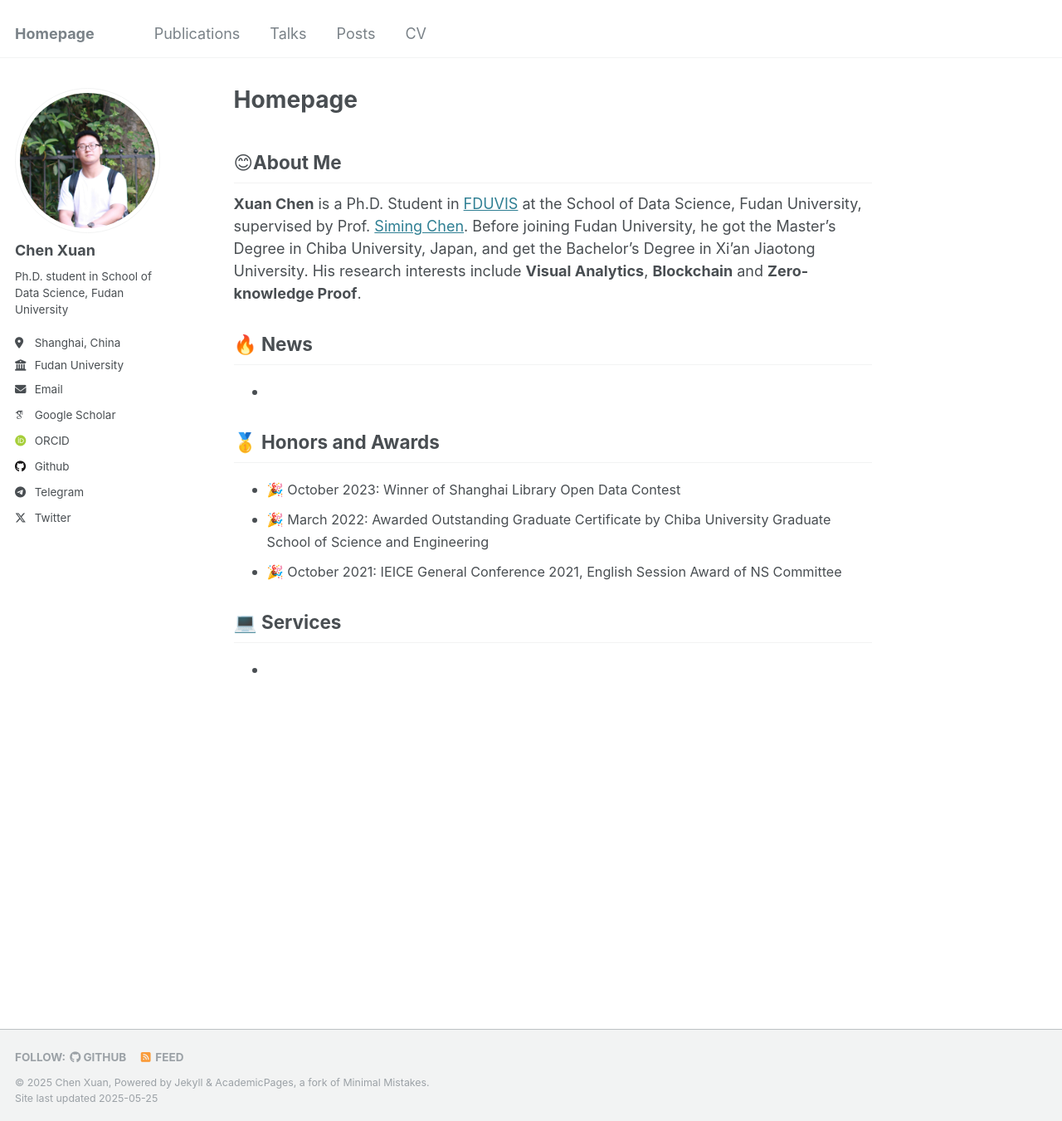
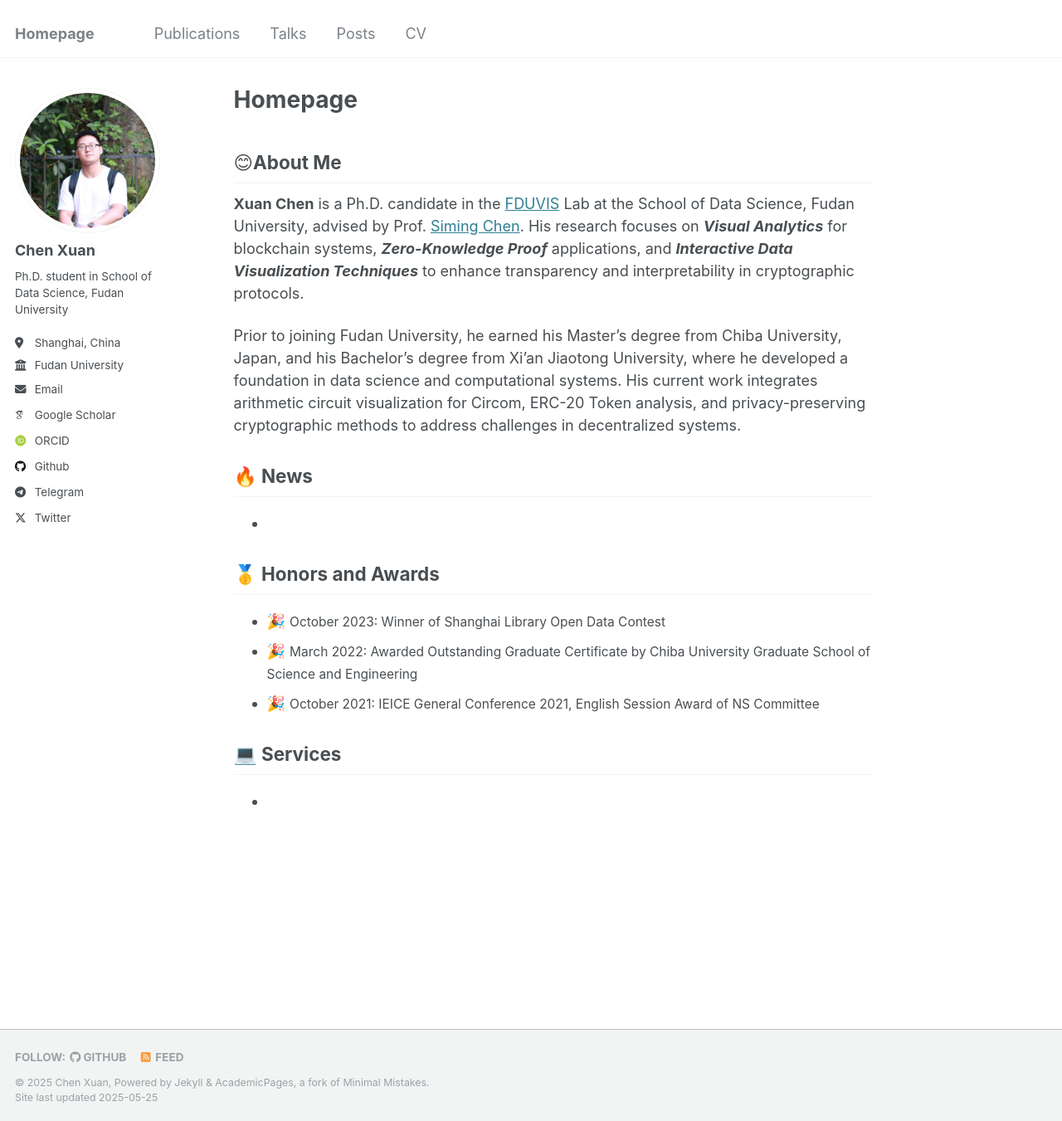
Before and after one commit to AmbitionCX/ambitioncx.github.io, a Jekyll site: the page built from _pages/about.md, in a window 1280 px wide and 1351 px high. Shown: the whole window at 83% size. Built offline with Jekyll 4.4.1, drawn with Linux system fonts in a browser that asks for light colours; some web fonts are replaced.

Commit message:
update homepage

```diff
--- a/_pages/about.md
+++ b/_pages/about.md
@@ -9,16 +9,23 @@ redirect_from:
 
 ## 😊About Me
 
-**Xuan Chen** is a Ph.D. Student in [FDUVIS](https://fduvis.net/) at the School of Data Science, Fudan University, supervised by Prof. [Siming Chen](http://simingchen.me/). Before joining Fudan University, he got the Master's Degree in Chiba University, Japan, and get the Bachelor's Degree in Xi'an Jiaotong University. His research interests include **Visual Analytics**, **Blockchain** and **Zero-knowledge Proof**.
+**Xuan Chen** is a Ph.D. candidate in the [FDUVIS](https://fduvis.net/) Lab at the School of Data Science, Fudan University, advised by Prof. [Siming Chen](http://simingchen.me/). His research focuses on **_Visual Analytics_** for blockchain systems, **_Zero-Knowledge Proof_** applications, and **_Interactive Data Visualization Techniques_** to enhance transparency and interpretability in cryptographic protocols.
 
+Prior to joining Fudan University, he earned his Master’s degree from Chiba University, Japan, and his Bachelor’s degree from Xi’an Jiaotong University, where he developed a foundation in data science and computational systems. His current work integrates arithmetic circuit visualization for Circom, ERC-20 Token analysis, and privacy-preserving cryptographic methods to address challenges in decentralized systems.
 
 ## 🔥 News
-* <span style="font-size: 0.9em;"></span>
+* <span class="small-text"></span>
 
 ## 🥇 Honors and Awards
-* <span style="font-size: 0.9em;">🎉 October 2023: Winner of Shanghai Library Open Data Contest</span>
-* <span style="font-size: 0.9em;">🎉 March 2022: Awarded Outstanding Graduate Certificate by Chiba University Graduate School of Science and Engineering</span>
-* <span style="font-size: 0.9em;">🎉 October 2021: IEICE General Conference 2021, English Session Award of NS Committee</span>
+* 🎉 <span class="small-text">October 2023: Winner of Shanghai Library Open Data Contest</span>
+* 🎉 <span class="small-text">March 2022: Awarded Outstanding Graduate Certificate by Chiba University Graduate School of Science and Engineering</span>
+* 🎉 <span class="small-text">October 2021: IEICE General Conference 2021, English Session Award of NS Committee</span>
 
 ## 💻 Services
-* <span style="font-size: 0.9em;"></span>
+* <span class="small-text"></span>
+
+<style>
+.small-text {
+  font-size: 0.86em;
+}
+</style>
```
Also changed, not shown: _publications/2021-10-NS-Probabilistic.md (+1 -1 lines).
